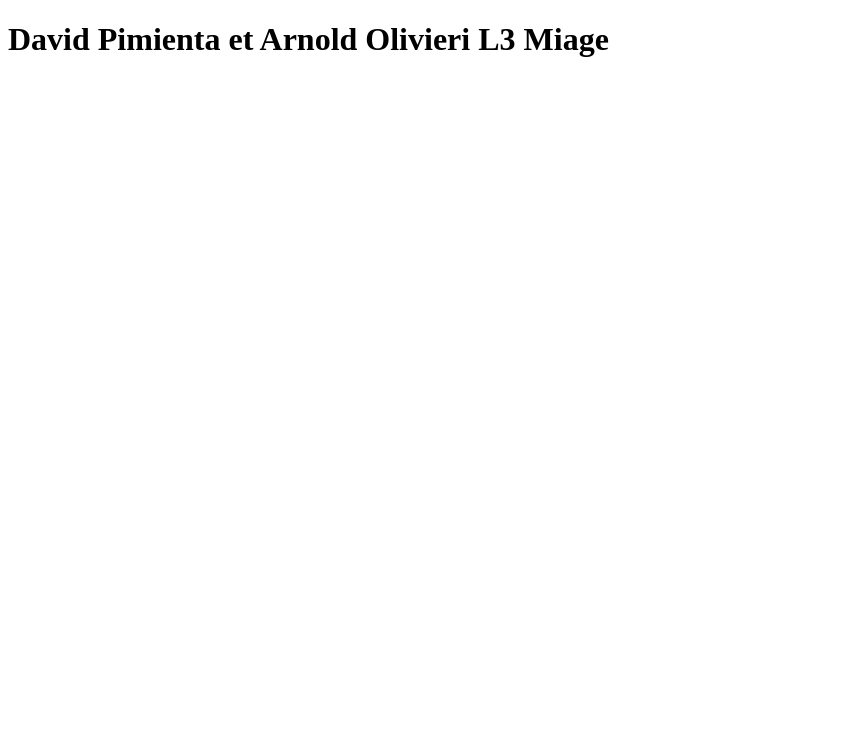
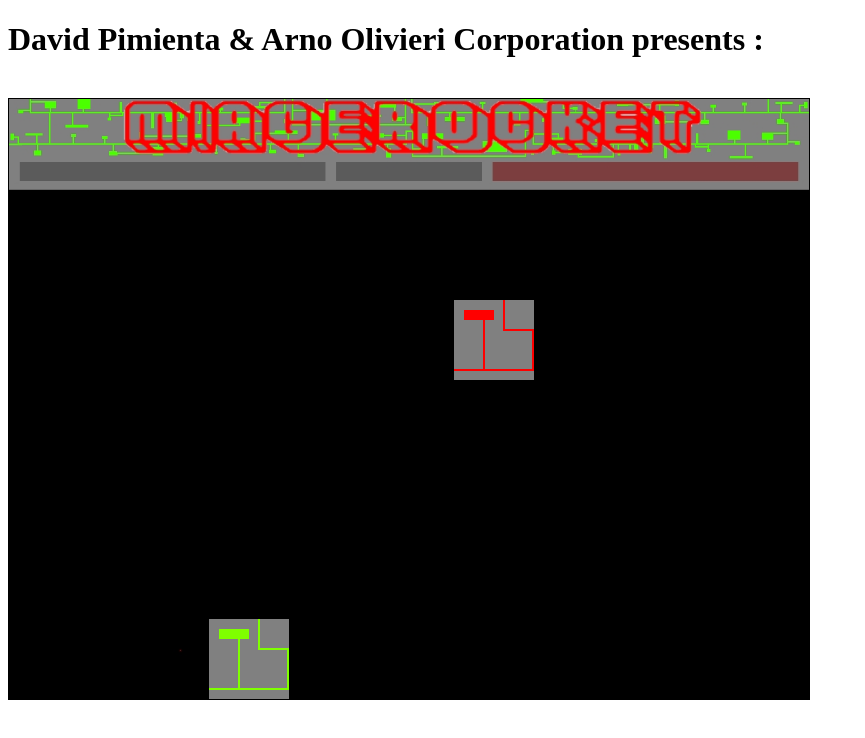
Before and after one commit to davidpim/Project_Game, a plain HTML site: page index.html in a window 1280 px wide. Shown: the whole page, without its empty margins (0-865 px from the left). Drawn offline with Linux system fonts and the light colour scheme.

Commit message:
Add files via upload

```diff
--- a/index.html
+++ b/index.html
@@ -3,12 +3,16 @@
 <head>
   <meta charset="utf-8">
   <meta name="viewport" content="width=device-width">
-  <title>Projet : animation JS</title>
-  <script src="./javascript/canvas.js"></script>
+  <script type="text/javascript" src="javascript/canvas.js"></script>
+  <link rel="stylesheet" href="style.css" />
+  <title>JS Bin</title>
 </head>
 <body>
-  <h1>David Pimienta et Arnold Olivieri L3 Miage</h1>
-  <br><br>
-  <canvas width=400 height=400 id="myCanvas"></canvas>
+<h1> David Pimienta & Arno Olivieri Corporation presents : </h1>
+
+<br>
+
+<canvas id="myCanvas" width=800 height=600></canvas>
+
 </body>
 </html>
--- a/javascript/canvas.js
+++ b/javascript/canvas.js
@@ -1,5 +1,8 @@
 window.onload = init;
 var gf;
+var positionJ=200;
+var fond =document.createElement("img");
+fond.src="img/fond.jpg";
 
 
 function init() {
@@ -7,17 +10,16 @@ function init() {
 	gf.init();
 }
 
+function GameFramework(){
 
 
-function GameFramework(){
-
   let canvas, ctx, w, h;
-  let tirs = [];
-  let bosses = [];
+  //let tirs = [];
+  let Bosses = [];
 	//choix d'un tableau car certain niveaux possèdent 2 boss
 	let objetsVisibles = [];
-	let joueur;
-  //let Joueurs = [];
+	//let joueur;
+  let Joueurs = [];
 
 
   function init(){
@@ -25,9 +27,11 @@ function GameFramework(){
     ctx = canvas.getContext("2d");
 		w = canvas.width;
 		h = canvas.height;
+
+
 		//nom, type, vie, posx, posy, vx, vy, l, h
-		joueur = new Joueur("Joueur", -1, 100,0,600,1,0,100,100);
-		let boss1 = new Boss("Boss Mme Ribouchon", 1, 100,0,600,1,0,100,100);
+
+		/*let boss1 = new Boss("Boss Mme Ribouchon", 1, 100,0,600,1,0,100,100);
 		bosses.push(boss1);
 		let boss2 = new Boss("Boss M Tounsi", 2, 100,0,600,1,0,100,100);
 		let boss3 = new Boss("Boss M Anigo", 2, 100,0,600,1,0,100,100);
@@ -36,7 +40,9 @@ function GameFramework(){
 		let boss4 = new Boss("Boss M Buffa", 3, 100,0,600,1,0,100,100);
 		let boss5 = new Boss("Boss M Miranda", 3, 100,0,600,1,0,100,100);
 		bosses.push(boss4);
-		bosses.push(boss5);
+		bosses.push(boss5);*/
+        creationObjs();
+				//let k = new Boss("Joueur", -1, 400,300,520,100,0,100);
 
     requestAnimationFrame(anime);
 
@@ -44,20 +50,39 @@ function GameFramework(){
 
   function anime(timeElapsed){
 		//tout le temps appelé
-    ctx.clearRect(0,0,size,size);
-
-		objetsVisibles.forEach(function(r)){
+    ctx.clearRect(0,0,w,h);
+		ctx.drawImage(fond,0,0,w,h);
+		Joueurs.forEach(function(r){
 			r.draw(ctx);
 			r.deplacement();
-			r.collision();
+	    r.posx=positionJ;
+		});
+		Bosses.forEach(function(r){
+			r.draw(ctx);
+			r.deplacement();
+		});
+
+		requestAnimationFrame(anime);
 
   }
-
+  function reset() {
+		objetsVisibles = []; // on vire tous les objets
 
 	}
+  return{
+        init:init,
+		//reset:reset,
+        creationObjs: creationObjs
   }
 
-
+  function creationObjs(){
+    //nom, type, vie, posx, posy, vx, vy, l, h
+    let j = new Joueur("Joueur", -1, 400,300,520,100,0,100);
+		let k = new Boss("Boss", -1, 400,100,200,3,1,100);
+    Joueurs.push(j);
+		Bosses.push(k);
+  }
+}
 
 
 
@@ -67,24 +92,25 @@ class Personnage{
 		this.nom = nom;
 		this.type = type;
 		this.vie = vie; //0 à 100
-		this.positionX = posx;
-    this.positionY = posy;
-		this.vitesseX = vx;
-    this.vitesseY = vy;
+		this.posx = posx;
+    this.posy = posy;
+		this.vx = vx;
+    this.vy = vy;
 		this.size = size;
+    //positionJ=this.posx;
 	}
-
+/*
 	function persoTouche(x,y){
 		if(x>this.posX && x<this.posX+100 && y>this.posY && y<this.posY+100){
 			return true;
 		}
 		return false;
 	}
-
-  function deplacement(){
+*/
+  deplacement(){
 
   }
-
+/*
 	function setNom(nom){
 		this.nom=nom;
 	}
@@ -133,48 +159,22 @@ class Joueur extends Personnage{
 
 	}
 
-
-
-  function deplacement(canvasXMin,canvasXMax){
-      var key_pressed;
-     if(event == null){
-          key_pressed = window.event.keyCode;
-     }
-     else {
-          key_pressed = event.keyCode;
-     }
-     switch(key_pressed){
-          case 37: //left
-							if(this.posX>canvasXMin){
-								x-=1;
-							}
-							break;
-
-          case 39: //right
-						if(this.posX<canvasXMax){
-					 		x+=1;
-				 		}
-          	break;
-		}
-  }
-
-	function draw(ctx){
+  draw(ctx){
 		ctx.save();
-  	ctx.translate(-50, -10);
+		ctx.translate(this.posx,this.posy)
   	ctx.fillStyle = "grey"; // valeur = une couleur CSS3
-  	ctx.fillRect(0, 0, 100, 100);
+		ctx.fillRect(0, 0, 80, 80);
 		ctx.fillStyle = "chartreuse";
 		ctx.fillRect(10,10,30,10);
-	  ctx.fillRect(70,80,30,10);
+
 		ctx.strokeStyle = "chartreuse";
+		ctx.beginPath();
+		ctx.lineWidth = 2;
 		ctx.moveTo(50,0);
 		ctx.lineTo(50,0);
 		ctx.lineTo(50,30);
-	  ctx.lineTo(95,30);
-	  ctx.lineTo(95,70);
-	  ctx.lineTo(80,70);
-	  ctx.lineTo(80,80);
-	  ctx.lineTo(80,70);
+		ctx.lineTo(79,30);
+		ctx.lineTo(79,70);
 		ctx.lineTo(30,70);
 		ctx.lineTo(30,20);
 		ctx.lineTo(30,70);
@@ -185,8 +185,32 @@ class Joueur extends Personnage{
 
 
 
+  deplacement(){
+
+	    window.onkeydown = function(e) {
+	    var key = e.keyCode || e.which;
+	    switch (key) {
+	        case 37:
+					if(positionJ>0)
+	        	positionJ-=10;
+	      	//-Move left
+	        break;
+	    case 39:
+			if(positionJ<720)
+	         positionJ+=10;
+	        //-Move right
+	        break;
+	    }
+		};
+	}
+
+
 
 }
+
+
+
+
 
 
 
@@ -196,23 +220,22 @@ class Boss extends Personnage{
 	super(nom, type, vie, posx, posy, vx, vy, size);
 	}
 
-	function draw(ctx){
+	draw(ctx){
 		ctx.save();
-		ctx.translate(-50, -10);
+		ctx.translate(this.posx,this.posy)
   	ctx.fillStyle = "grey"; // valeur = une couleur CSS3
-		ctx.fillRect(0, 0, 100, 100);
-		ctx.fillStyle = "red";
+		ctx.fillRect(0, 0, 80, 80);
+		ctx.fillStyle = "red	";
 		ctx.fillRect(10,10,30,10);
-		ctx.fillRect(70,80,30,10);
+
 		ctx.strokeStyle = "red";
+		ctx.beginPath();
+		ctx.lineWidth = 2;
 		ctx.moveTo(50,0);
 		ctx.lineTo(50,0);
 		ctx.lineTo(50,30);
-		ctx.lineTo(95,30);
-		ctx.lineTo(95,70);
-		ctx.lineTo(80,70);
-		ctx.lineTo(80,80);
-		ctx.lineTo(80,70);
+		ctx.lineTo(79,30);
+		ctx.lineTo(79,70);
 		ctx.lineTo(30,70);
 		ctx.lineTo(30,20);
 		ctx.lineTo(30,70);
@@ -221,11 +244,24 @@ class Boss extends Personnage{
 		ctx.restore();
 
 	}
+
+	deplacement(){
+		this.posx += this.vx;
+  if((this.posx+80 >= 800) || (this.posx <= 0)){
+    this.vx = -this.vx;
+  }
+   this.posy += this.vy;
+  if((this.posy+80 >= 300) || (this.posy <= 90)){
+    this.vy = -this.vy;
+  }
+
+
+	}
 }
 
 
 
-}
+
 /*
 class navette{}
 class bombe{}
--- /dev/null
+++ b/style.css
@@ -0,0 +1,11 @@
+canvas {
+	border:1px solid;
+}
+
+input:invalid {
+	background-color: pink;
+}
+
+input:valid {
+	background-color: lightgreen;
+}
```
Also changed, not shown: img/fond.jpg (added). Lines whose indentation alone changed are shown as unchanged.
